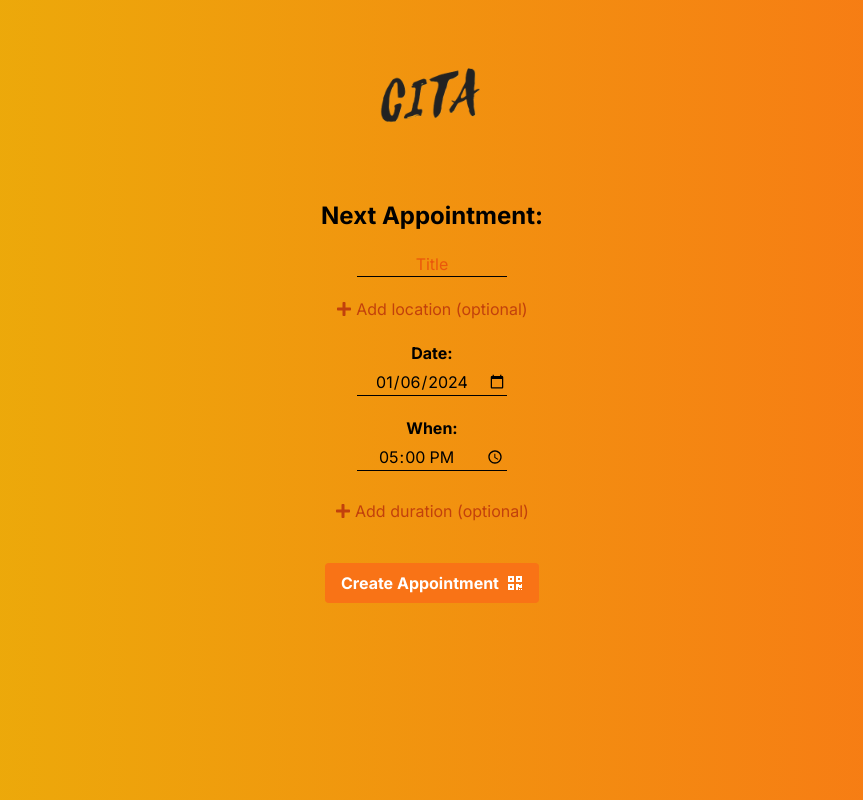
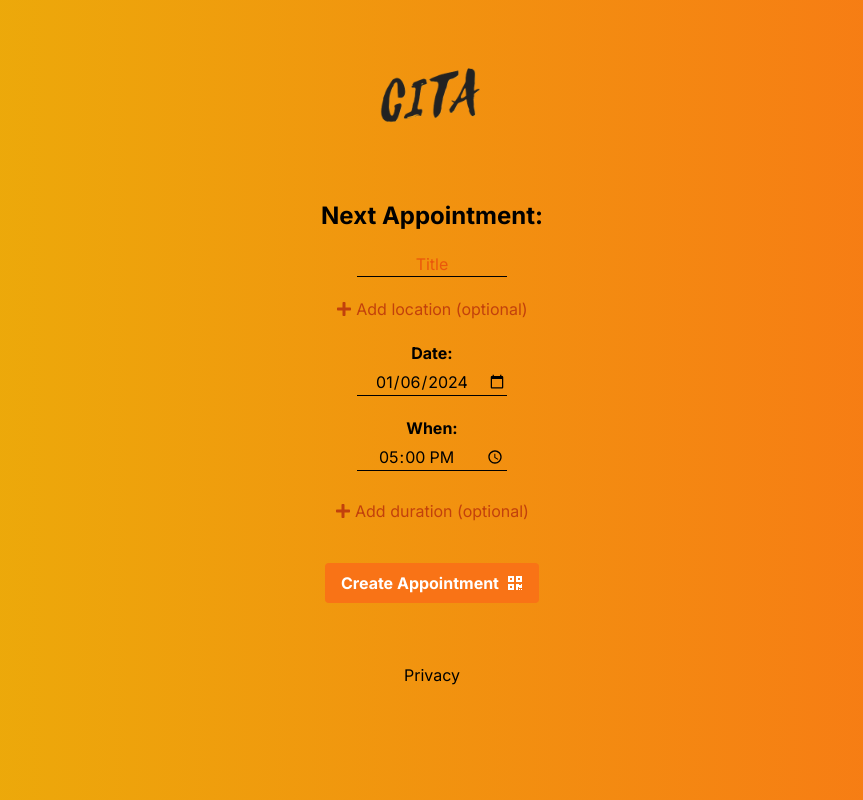
Before and after one commit to chris251190/cita, a Next.js app: page / in a window 1280 px wide. Shown: the whole page, without its empty margins (208-1071 px from the left). Built offline with nearby package versions, Linux system fonts and the light colour scheme.

Commit message:
Add privacy link to main page

```diff
--- a/app/page.tsx
+++ b/app/page.tsx
@@ -5,6 +5,7 @@ import { FaTimes, FaEye, FaCalendar, FaPlus, FaMinus, FaQrcode, FaWhatsapp } fro
 import Image from 'next/image';
 import InputField from './components/InputField';
 import Appointment from './interfaces/Appointment';
+import Link from 'next/link';
 
 export default function Cita() {
   const [title, setTitle] = useState('');
@@ -240,6 +241,7 @@ export default function Cita() {
           </div>
         ))}
       </div>
+      <Link href="/privacy">Privacy</Link>
     </main>
   );
 }
--- /dev/null
+++ b/app/privacy/page.tsx
@@ -0,0 +1,10 @@
+import React from 'react';
+
+const Privacy = () => (
+  <div>
+    <h1>Privacy Policy</h1>
+    <p></p>
+  </div>
+);
+
+export default Privacy;
```
